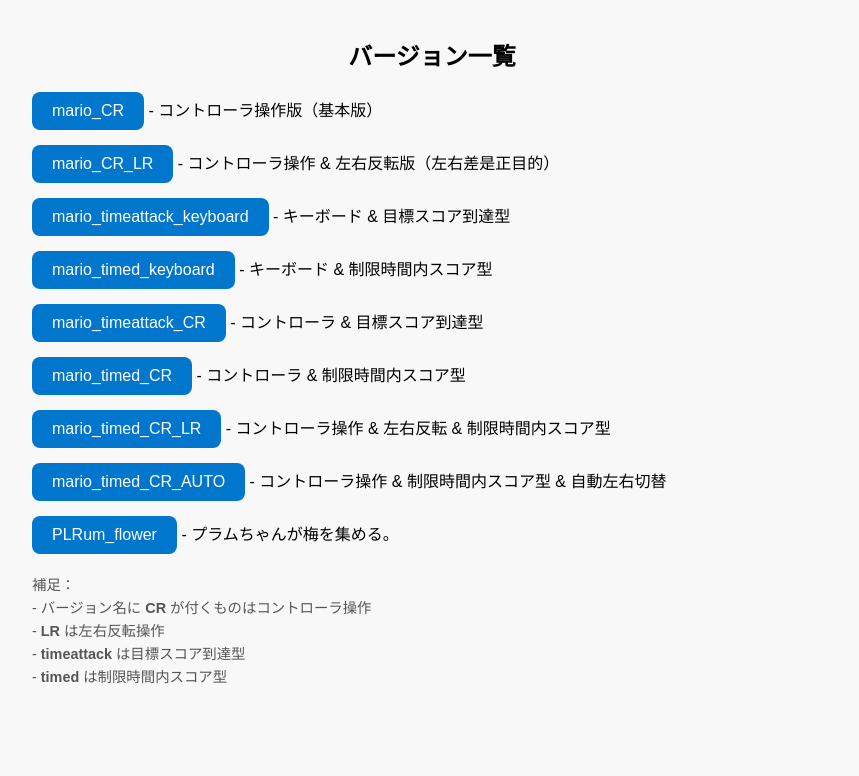
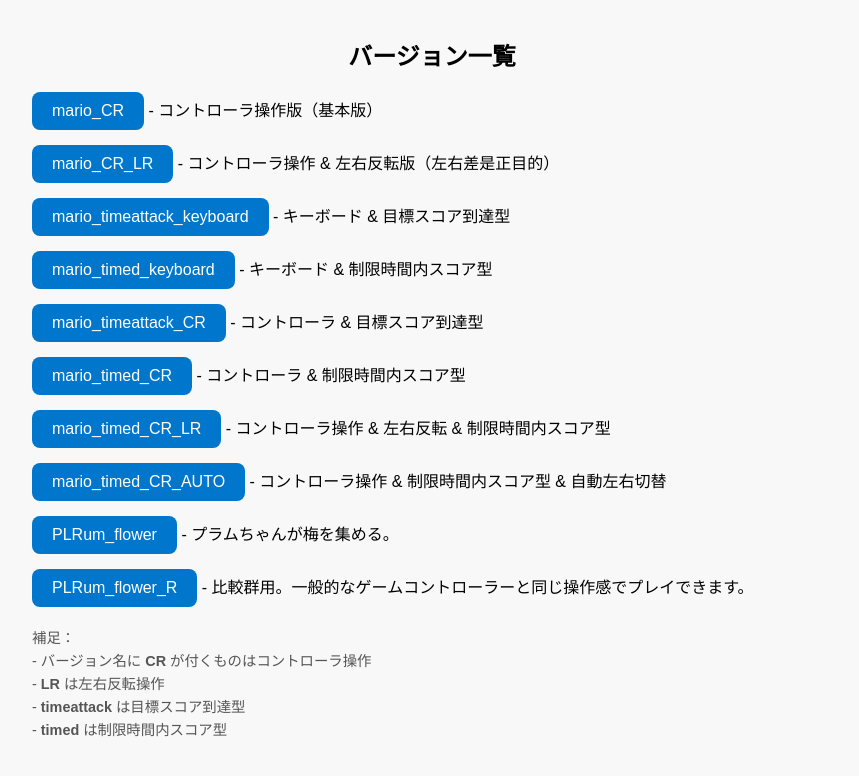
Before and after one commit to 15Ayu/Mario, a plain HTML site: page index.html in a window 1280 px wide. Shown: the part 224-1000 px from the top of the page, without its empty margins (208-1067 px from the left). Drawn offline with Linux system fonts and the light colour scheme.

Commit message:
比較群用バージョン追加

```diff
--- a/index.html
+++ b/index.html
@@ -47,6 +47,7 @@
         <li><a class="button" href="mario_timed_CR_LR/">mario_timed_CR_LR</a> - コントローラ操作 & 左右反転 & 制限時間内スコア型</li>
         <li><a class="button" href="mario_timed_CR_AUTO/">mario_timed_CR_AUTO</a> - コントローラ操作 & 制限時間内スコア型 & 自動左右切替</li>
         <li><a class="button" href="PLRum_flower/">PLRum_flower</a> - プラムちゃんが梅を集める。</li>
+        <li><a class="button" href="PLRum_flower_R/">PLRum_flower_R</a> - 比較群用。一般的なゲームコントローラーと同じ操作感でプレイできます。</li>
     </ul>
 
     <p class="note">
```
